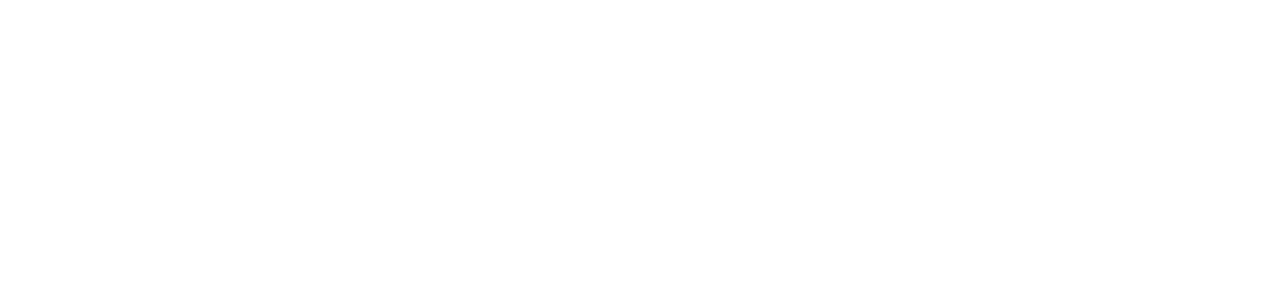
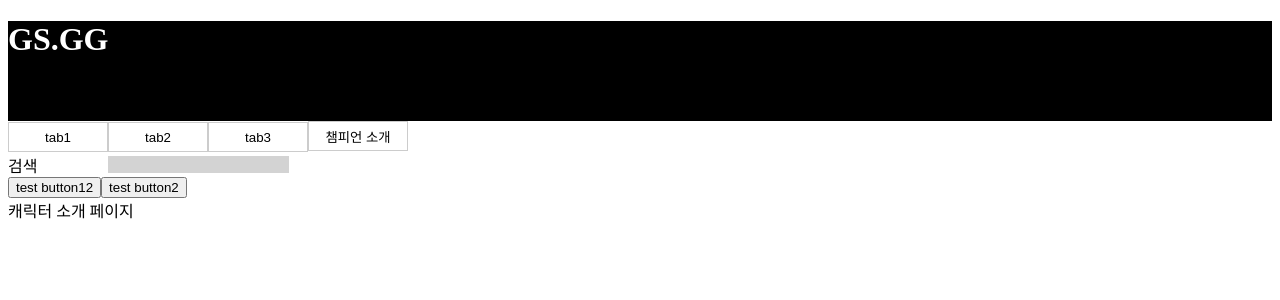
Before and after one commit to Jonguk9710/gs_gg, a Vue app in the folder gs_gg_ui/: page /characters in a window 1280 px wide. Before the commit this address had no page. Shown: the top 300 px of the page. Built offline with nearby package versions, Linux system fonts and the light colour scheme.

Commit message:
라우팅 포인트 변경, tab 버튼

```diff
--- a/gs_gg_ui/src/App.vue
+++ b/gs_gg_ui/src/App.vue
@@ -1,13 +1,15 @@
 <template>
-  <router-view></router-view>
+  <home-page/>
 </template>
 
 <script>
+import HomePage from './views/HomePage.vue';
+
 
 export default {
   name: 'App',
   components: {
-
+    HomePage
   }
 }
 </script>
--- /dev/null
+++ b/gs_gg_ui/src/components/TabButtons.vue
@@ -0,0 +1,40 @@
+<template lang="">
+    <div>
+        <button class="tabBtn"
+            v-for="btn in arrTabBtns" :key="btn"
+            @click="componentChg(btn.id)">{{btn.tabName}}</button>
+    </div>
+</template>
+
+<script>
+import apiCall from "@/components/js/mixins/api-call.js"
+
+export default {
+    mixins:[apiCall],
+
+    methods: {
+        componentChg(idNum) {
+            this.pageIDNum = idNum;
+            this.$emit("componentChg", idNum);
+        }
+    },
+
+    props: {
+        arrTabBtns: Array
+    },
+}
+</script>
+
+<style scoped>
+    .tabBtn {
+        width: 100px;
+        height: 30px;
+        background-color: #fff; /* 초기 배경 색상 */
+        border: 1px solid #ccc; /* 테두리 스타일 및 색상 */
+        cursor: pointer;
+        transition: background-color 0.3s; /* 호버 시 배경 색상 전환을 */
+    }
+    .tabBtn:hover {
+        background-color: #ccc;
+    }
+</style>
--- a/gs_gg_ui/src/js/router.js
+++ b/gs_gg_ui/src/js/router.js
@@ -1,5 +1,7 @@
 import { createRouter, createWebHistory } from "vue-router";
-import HomePage from "@/views/HomePage.vue";
+// import HomePage from "@/views/HomePage.vue";
+import CharactersPage from "@/views/characters/CharactersPage.vue";
+import TestPage from "@/views/test/TestPage.vue";
 import menus from "./menu/menus";
 
 
@@ -19,8 +21,15 @@
   {
     path: "/",
     name: "/",
-    component:HomePage,
+    component:TestPage,
     children:mainRoutes,// Hompage 주소 '/'를 고정값으로 가지고 있는다
+  },
+
+  //케릭터 소개 페이지
+  {
+    path: "/characters",
+    name: "/characters",
+    component:CharactersPage,
   },
 
 ];
--- a/gs_gg_ui/src/views/HomePage.vue
+++ b/gs_gg_ui/src/views/HomePage.vue
@@ -1,7 +1,19 @@
 <template lang="">
+    <!-- header 및 logo -->
     <div class="header">
         <h1>GS.GG</h1>
     </div>
+
+    <!-- 메인 탭 버튼 -->
+    <div>
+        <TabButtons :arrTabBtns="arrTabBtns" @componentChg="componentChg($event)"/>
+    </div>
+
+    <!-- test 영역 테스트 후 삭제 예정-->
+    <EpInput label='검색'></EpInput>
+    <button @click="test">test button12</button>
+    <button @click="test2">test button2</button>
+    <!--  -->
 
     <!-- 컴포넌트 캐싱 -->
     <!-- 캐싱하지 않는 경우 routerView만 사용해도 무방  -->
@@ -11,24 +23,25 @@
         </keep-alive>
     </router-view>
 
-    <!-- 메인 탭 버튼 -->
-    <div>
-        <TabGrp :arrTabBtns="arrTabBtns"/>
-    </div>
 
-    <EpInput label='검색'></EpInput>
-    <button @click="test">button12</button>
-
-    <button @click="test2">button2</button>
 </template>
 <script>
 //import
 import axios from 'axios';
-import TabGrp from '@/components/TabGrp.vue';
+import TabButtons from '@/components/TabButtons.vue';
+import apiCall from "@/components/js/mixins/api-call.js"
 
 export default {
+    mixins:[apiCall],
+
     //methods
     methods: {
+        //메인 탭 클릭시 component change 이벤트
+        componentChg(idNum){
+            this.$router.push(this.arrTabBtns[idNum].pagePath);
+        },
+
+        //테스트 메서드
         test() {
             console.log('axios start');
             axios.get("/api")
@@ -41,18 +54,21 @@
                 .then(res => console.log(res))
         }
     },
+
     //components
     components: {
-        TabGrp: TabGrp  //메인 탭
+        TabButtons: TabButtons  //메인 탭
     },
+
     //data
     data() {
         return {
+            //메인 탭
             arrTabBtns: [
-                {id: 1, tabName: "tab1"},
-                {id: 2, tabName: "tab2"},
-                {id: 3, tabName: "tab3"},
-                {id: 4, tabName: "tab4"},
+                {id: 0, tabName: "tab1"},
+                {id: 1, tabName: "tab2"},
+                {id: 2, tabName: "tab3"},
+                {id: 3, tabName: "챔피언 소개", pagePath: '/characters'},
             ],
         }
     }
--- /dev/null
+++ b/gs_gg_ui/src/views/characters/CharactersPage.vue
@@ -0,0 +1,13 @@
+<template lang="">
+    <div>
+        캐릭터 소개 페이지
+    </div>
+</template>
+<script>
+export default {
+
+}
+</script>
+<style lang="">
+
+</style>
```
